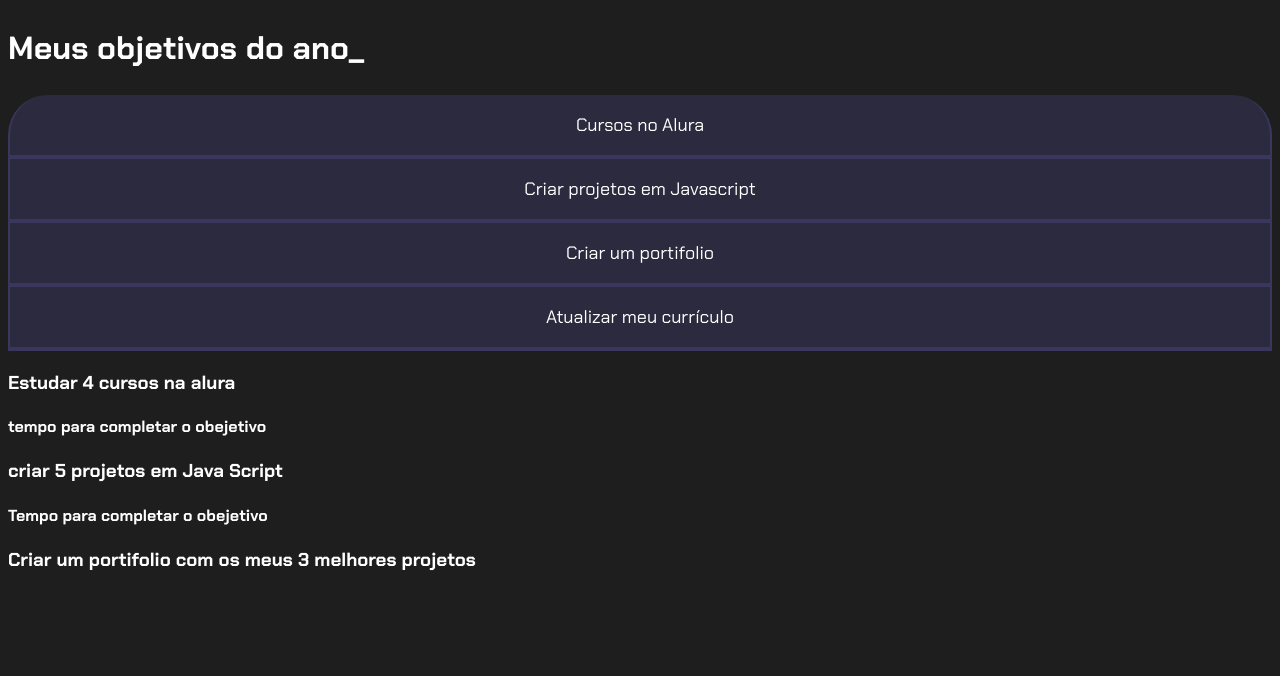
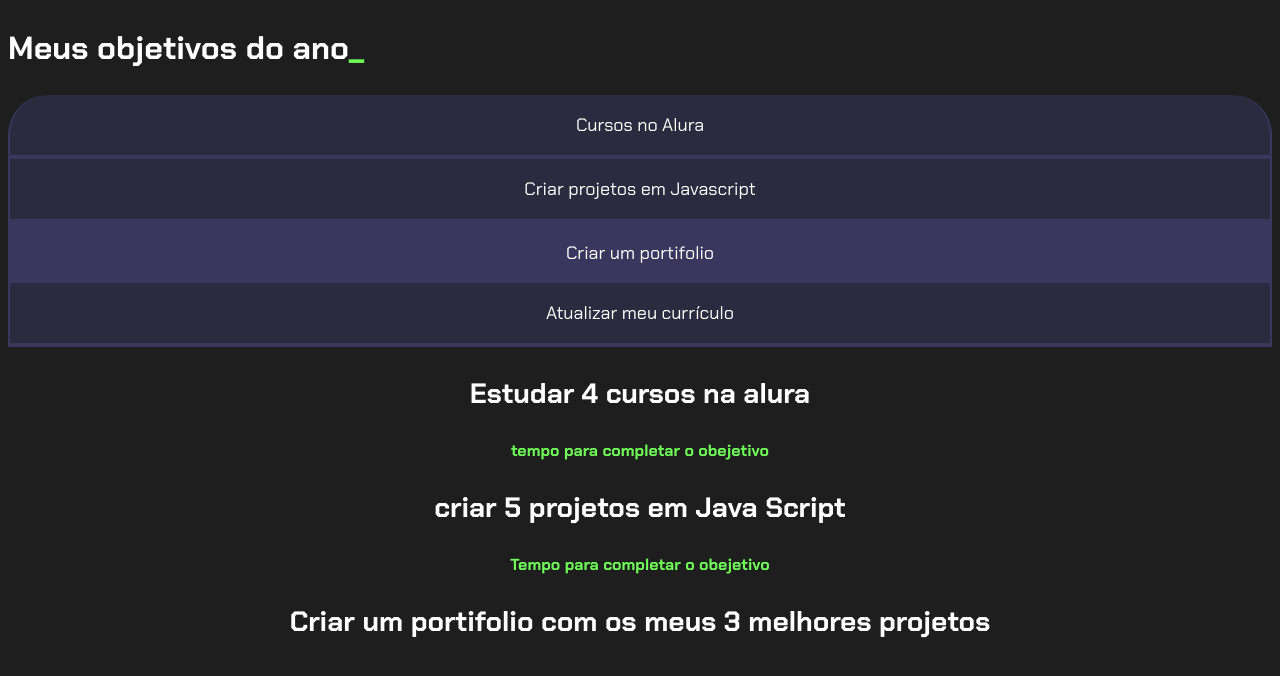
Before and after one commit to gabriel16rovaris/trabalho-, a plain HTML site: page trabalho mmg/index.html in a window 1280 px wide. Drawn offline with Linux system fonts and the light colour scheme.

Commit message:
Update style.css

```diff
--- a/trabalho mmg/style.css
+++ b/trabalho mmg/style.css
@@ -2,56 +2,90 @@
 url('https://fonts.googleapis.com/css2?family=Chakra+Petch:wght@400;700&display=swap');
 
 :root {
-    --cor-de-fundo: #1E1E1E;
-    --verde: #6fff57;
-    --branco: #ffffff;
-    --botao-ativo: #3a375e;
+    --cor-de-fundo:#1E1E1E;
+    --verde: #6FFF57;
+    --branco: #FFFFFF;
+    --botao-ativo: #3A375E;
     --botao-inativo: rgba(58, 55, 94, 0.5);
-    --texto-fundo: rgba(58, 55, 94, 0.5);
+    --texto-fundo: rgba(58, 55, 94, 0.3);
+
 }
 
 body{
-    background-color: var(--cor-de-fundo);
-    color: var(--branco);
-    font-family: 'Chakra Petch', sans-serif;
+    background-color:var(--cor-de-fundo);
+    color:var(--branco);
+    font-family:'Chakra Petch',sans-serif;
 }
 
 .conteudo-principal{
-    display: flex;
-    flex-direction: column;
-    align-items: center;
-    justify-content: center;
+    display:flex;
+    flex-direction:column;
+    justify-content:center;
+    align-items:center;
     max-width: 1200px;
-    width: 100%;
-    margin: 0 auto;
+    width:100%;
+    margin:0 auto;
 }
 
 .titulo-principal{
-    text-align: left;
-    width: 100%;
-    font-size: 32px;
+    text-align:left;
+    width:100%;
+    font-size:32px;
+}
+.titulo-principal span{
+    color:var(--verde);
 }
 
 .botao{
-    font-family: 'Chakra Petch', sans-serif;
-    background-color: var(--botao-inativo);
-    color: var(--branco);
-    display: flex;
+    font-family:"Chakra Petch",sans-serif;
+    background-color:var(--botao-inativo);
+    color:var(--branco);
+    display:flex;
     justify-content: center;
     padding: 1em;
-    font-size: 18px;
+    font-size:18px;
     align-items: center;
     width: 100%;
-    border-bottom: 4px solid var(--botao-ativo);
+    border-bottom:4px solid var(--botao-ativo);
     border-left: 2px solid var(--botao-ativo);
     border-right: 2px solid var(--botao-ativo);
-    border-top: none;
+    border-top:none;
 }
 
-.botao:first-child {
+.botao:first-child{
     border-radius: 40px 40px 0 0;
-
 }
 .botoes{
     display: block;
 }
+
+.ativo{
+    background-color: var(--botao-ativo);
+    border-bottom: var(--verde);
+}
+
+abas-textos{
+    background-color:var(--texto-fundo);
+    padding:40px;
+}
+.aba-conteudo-titulo-principal{
+    font-size:28px;
+    text-align:center;
+}
+.aba-conteudo-titulo-secundario{
+    text-align:center;
+    color: var(--verde);
+    text-tranform:uppercase;
+}
+@media screem and (min-width:768px){
+    .botoes{
+        display:flex;
+    }
+    .botao:first-child{
+        border-radius: 40px 0 0 0;
+    }
+    .botao:last-child{
+        border-radius:040px 0 0;
+    }
+
+}
```
